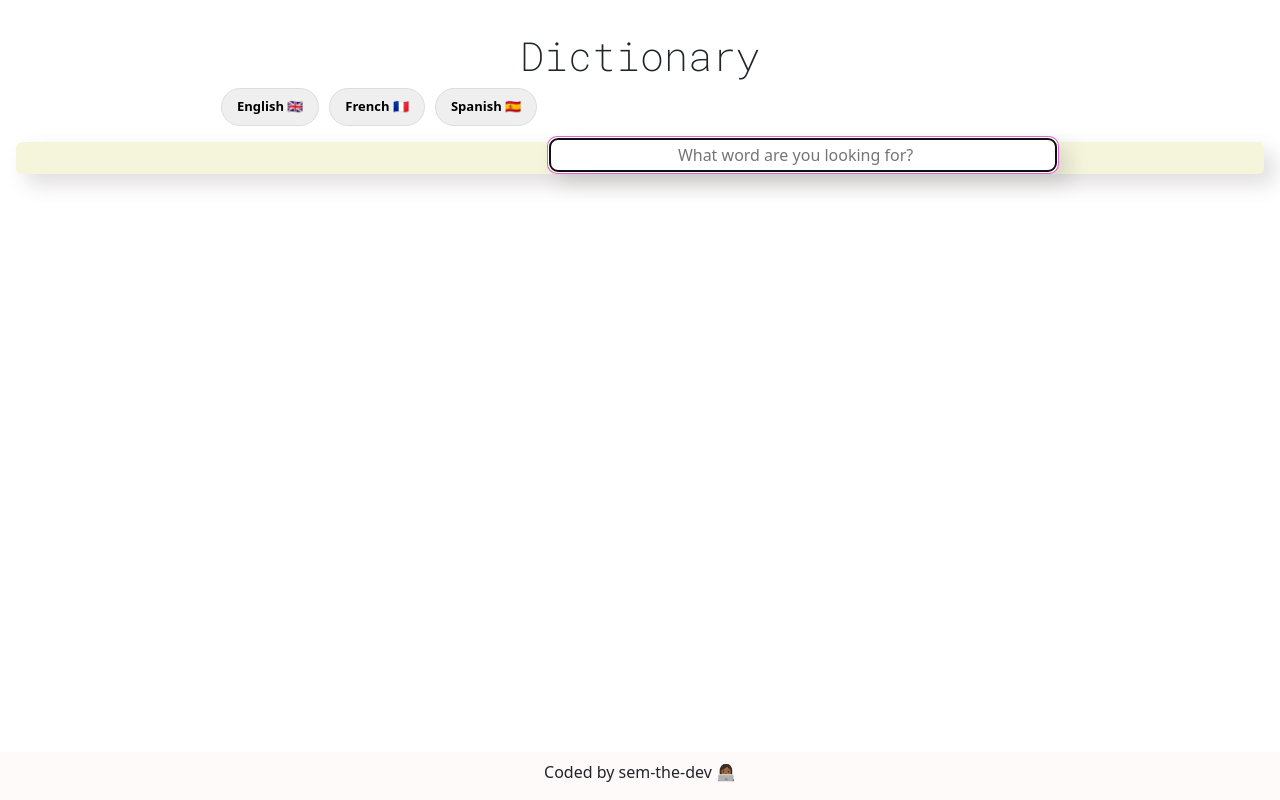
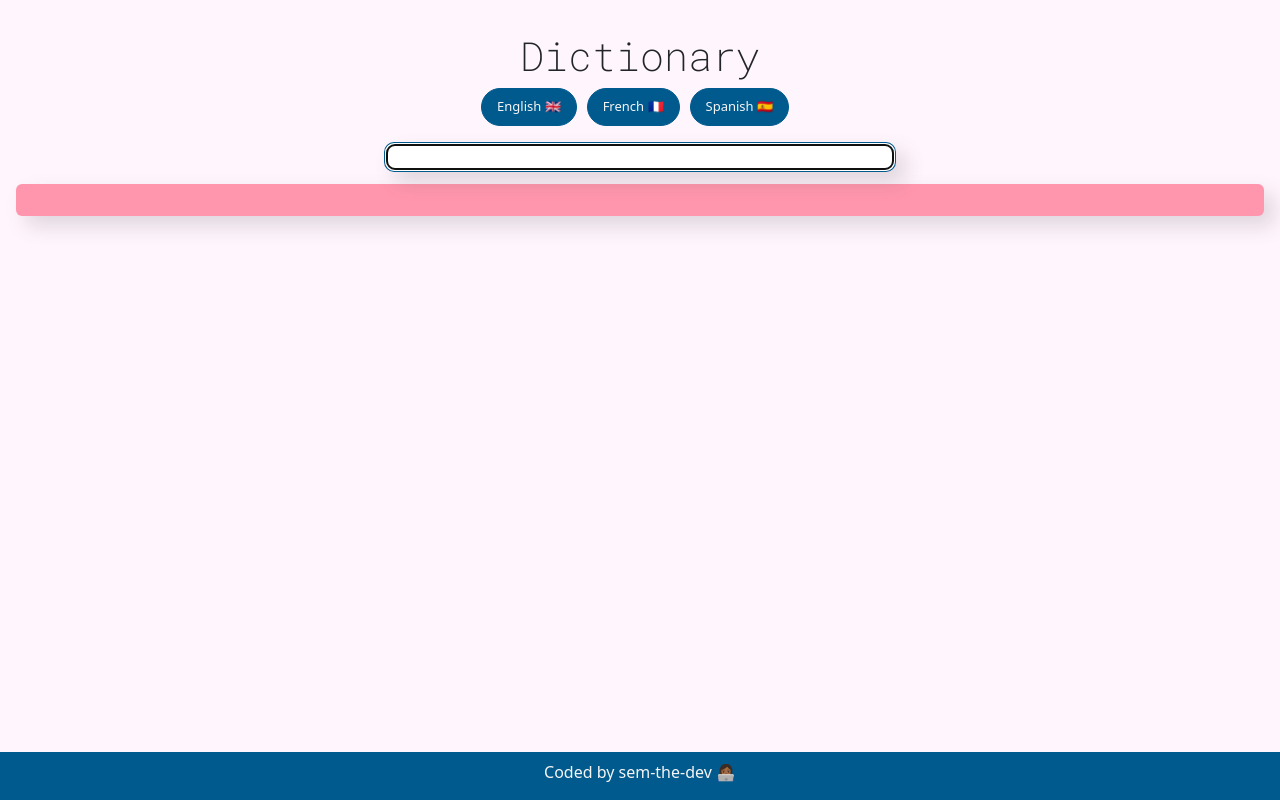
Before and after one commit to Sem-the-dev/dictionary, a React app: page / in a window 1280 px wide. Built offline with nearby package versions, Linux system fonts and the light colour scheme.

Commit message:
add styling

```diff
--- a/src/Dictionary.js
+++ b/src/Dictionary.js
@@ -3,15 +3,16 @@ import axios from 'axios'
 import Results from './Results'
 import Photos from "./Photos";
 import Synonyms from "./Synonyms";
+
 ;
 
 export default function Dictionary(props) {
-  const [searchWord, setSearchWord] = useState("");
-  const [responseData, setResponseData] = useState("")
+  const [searchWord, setSearchWord] = useState("sunset");
+  const [responseData, setResponseData] = useState("");
   const [language, setLanguage] = useState("en_GB");
   const [photo, setPhoto] = useState([]);
-  const [location, setLocation] = useState([]);
-
+  const [location, setLocation] = useState("");
+  const [loaded, setLoaded] = useState(false)
 
   function changeLanguageEN(e) {
     e.preventDefault();
@@ -22,7 +23,7 @@ export default function Dictionary(props) {
   function changeLanguageFR(e) {
     e.preventDefault();
     alert("Language switched to French 🇫🇷 ");
-      setLanguage("fr")
+    setLanguage("fr");
     setLocation("fr-FR");
   }
 
@@ -32,9 +33,6 @@ export default function Dictionary(props) {
     setLanguage("es");
     setLocation("es-ES");
   }
-
-
-
 
   function searchDictionary(e) {
     e.preventDefault();
@@ -47,14 +45,15 @@ export default function Dictionary(props) {
       .get(pexelsUrl, { headers: { Authorization: `Bearer ${pexelsApiKey}` } })
       .then(handlePhotosResponse);
 
+    e.target.reset();
   }
   function inputValue(e) {
     setSearchWord(e.target.value);
+    console.log(e);
   }
 
   function handleDictionaryResponse(response) {
     setResponseData(response.data[0]);
-
   }
   function handlePhotosResponse(response) {
     setPhoto(response.data.photos);
@@ -66,7 +65,7 @@ export default function Dictionary(props) {
 
   return (
     <div>
-      <form onSubmit={searchDictionary}>
+
       <input
         type="button"
         value="English 🇬🇧"
@@ -90,14 +89,16 @@ export default function Dictionary(props) {
         className="language-button"
       />
 
+      <form onSubmit={searchDictionary}>
+
         <input
           type="search"
           autoFocus={true}
           onChange={inputValue}
-          placeholder="What word are you looking for?"
           className="search-bar"
         />
       </form>
+      <div className="hint">suggested words: sunset, yoga, wine </div>
       <Results result={responseData} />
       <Photos photos={photo} />
       {/* <Synonyms synonyms={handleSynonym} /> */}
--- /dev/null
+++ b/src/LastSearched.js
@@ -0,0 +1,9 @@
+import React from "react";
+
+
+export default function LastSearched(props) {
+
+    console.log(props.lastSearched)
+  return <section><p>{props.lastSearched}</p></section>
+
+}
--- a/src/Meaning.js
+++ b/src/Meaning.js
@@ -2,7 +2,7 @@ import React from "react";
 import Synonyms from './Synonyms'
 
 export default function Meaning({ meaning }) {
-  console.log(meaning);
+
 
   return (
 
--- a/src/Photos.js
+++ b/src/Photos.js
@@ -7,6 +7,7 @@ export default function Photos(props) {
         <section >
             <div className="row">
                 {props.photos.map(function(images, index){
+
             return (
               <div className="col-4 photos" key={index}>
                 <a href={images.src.landscape} target="_blank">
--- a/src/Results.js
+++ b/src/Results.js
@@ -1,25 +1,41 @@
-import React from "react";
+import React, {useState, useEffect} from "react";
 import Meaning from './Meaning'
 import Phonetics from "./Phonetics";
+import LastSearched from "./LastSearched";
 
 export default function Results( {result} ) {
+  const [lastSearched, setLastSearched] = useState("");
+
+  // useEffect(() => {
+  //   setLastSearched(result.word)
+  // }, [])
+  // sets the value of "message" in localStorage to be "saved in browser storage"
+  localStorage.setItem("message", result.word);
+  // returns "saved in browser storage"
+  console.log(localStorage.getItem("message"));
+
   if (result.word) {
+    console.log(result.word);
     return (
+
       <div className="results-section">
+        <section>
         <h3>{result.word}</h3>
+
         {result.phonetics.map(function (phonetics, index) {
           return (
             <div key={index}>
               <Phonetics phonetics={phonetics} />
             </div>
           );
-        })}
+        })}</section>
+        {/* <LastSearched lastSearched={localStorage.getItem("message")} /> */}
 
         {result.meanings.map(function (meaning, index) {
           return (
             <div key={index}>
               <section>
-              <Meaning meaning={meaning} />
+                <Meaning meaning={meaning} />
               </section>
             </div>
           );
--- a/src/style.css
+++ b/src/style.css
@@ -1,28 +1,39 @@
-/* body{
-    background-image: url("../public/books_background.jpg")
-} */
+:root {
+  --background-color: #fff5fd;
+  --yellow: #f7fd04;
+  --card-color: #ff96ad;
+  --accent: #005a8d;
+  --darker-accent: #022e57;
+}
+html {
+  background-color: var(--background-color);
+  height: 100%;
+}
 main {
+  background-color: var(--background-color);
   text-align: center;
 }
 form {
-   width:100%;
-   display: flex;
+  width: 100%;
+  display: flex;
   justify-content: center;
 }
-
+.hint {
+  font-size: 0.5rem;
+}
 .language-button {
-  border: 1px solid #ddd;
+  border: 1px solid var(--accent);
+  color: whitesmoke;
   text-decoration: none;
   padding: 8px 15px;
   font-size: 13px;
   margin-right: 10px;
-  font-weight: bold;
   border-radius: 20px;
   transition: all 150ms ease-in-out;
-
+  background: var(--accent);
 }
 .language-button:hover {
-background: rgba(218, 32, 189);
+  background: var(--darker-accent);
   color: white;
 }
 
@@ -35,16 +46,15 @@ h1 {
 }
 
 h3 {
-  margin-top: 5rem;
-  font-family: "Nanum Gothic", sans-serif;
+  font-family: "Roboto Mono", monospace;
   font-size: 40px;
   font-size: 37px;
   font-weight: bold;
 }
 .search-bar {
   border-radius: 10px;
-  border: solid rgba(218, 32, 189, 0.7) 2px;
-  top: 3rem;
+  border: solid var(--accent) 2px;
+  top: 1rem;
   position: relative;
   width: 40%;
   box-shadow: 10px 10px 20px rgba(102, 90, 90, 0.2);
@@ -52,7 +62,7 @@ h3 {
 }
 
 section {
-  background-color: beige;
+  background-color: var(--card-color);
   box-shadow: 10px 10px 20px rgba(102, 90, 90, 0.2);
   border-radius: 6px;
   margin: 1rem;
@@ -65,7 +75,8 @@ footer {
   position: fixed;
   bottom: 0rem;
   width: 100%;
-  background-color: snow;
+  background-color: var(--accent);
+  color: whitesmoke;
   height: 6%;
   padding: 0.5rem;
 }
@@ -82,19 +93,19 @@ footer {
 .result-list {
   text-align: left;
   font-family: "Nanum Gothic", sans-serif;
+  color: #;
 }
 
 .word-type {
-  color: plum;
+  opacity: 0.7;
 }
 .example {
   font-style: italic;
   font-size: 0.85rem;
   opacity: 0.7;
 }
-.synonym{
-  font-size:0.5rem;
-
+.synonym {
+  font-size: 0.5rem;
 }
 
 ul {
@@ -108,10 +119,11 @@ li {
   list-style-type: none;
   font-size: 0.85rem;
 }
-.photos img{
-   margin-bottom: 1rem;
+.photos img {
+  margin-bottom: 1rem;
+  border-radius: 4px;
 }
 
-.photos img:hover{
-   cursor: pointer
+.photos img:hover {
+  cursor: pointer;
 }
```
Also changed, not shown: src/App.js (+6 -4 lines), 1 other file (tests, documents, lock files or other folders). Lines whose indentation alone changed are shown as unchanged.
